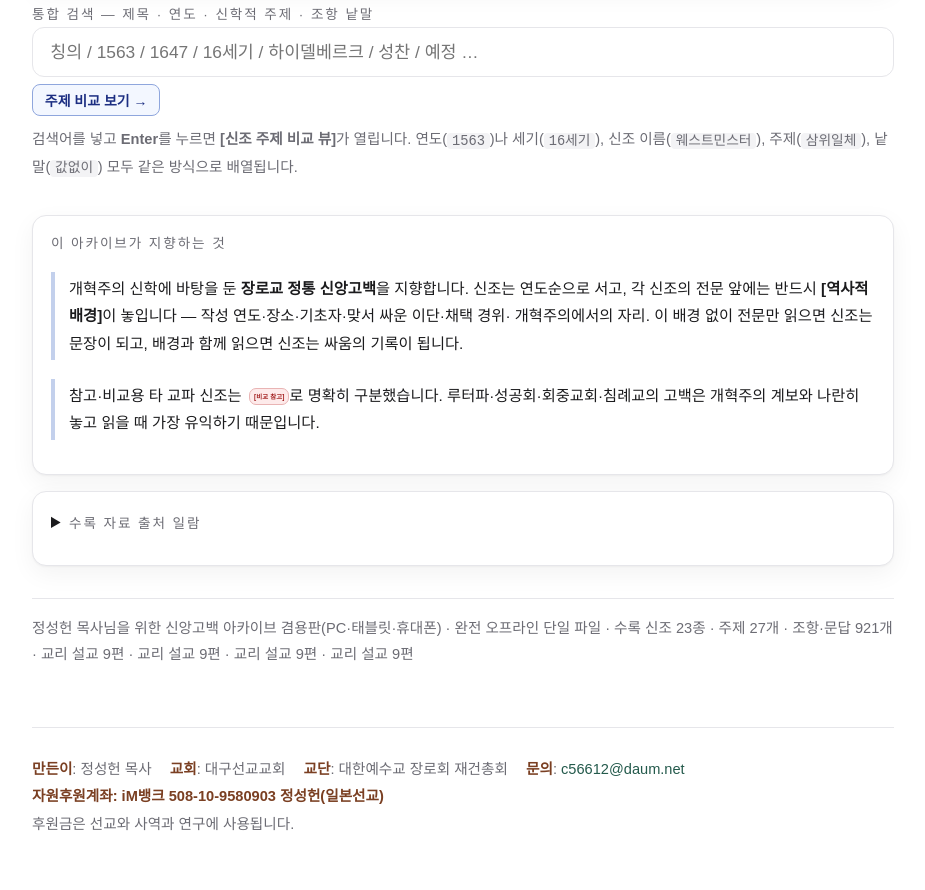
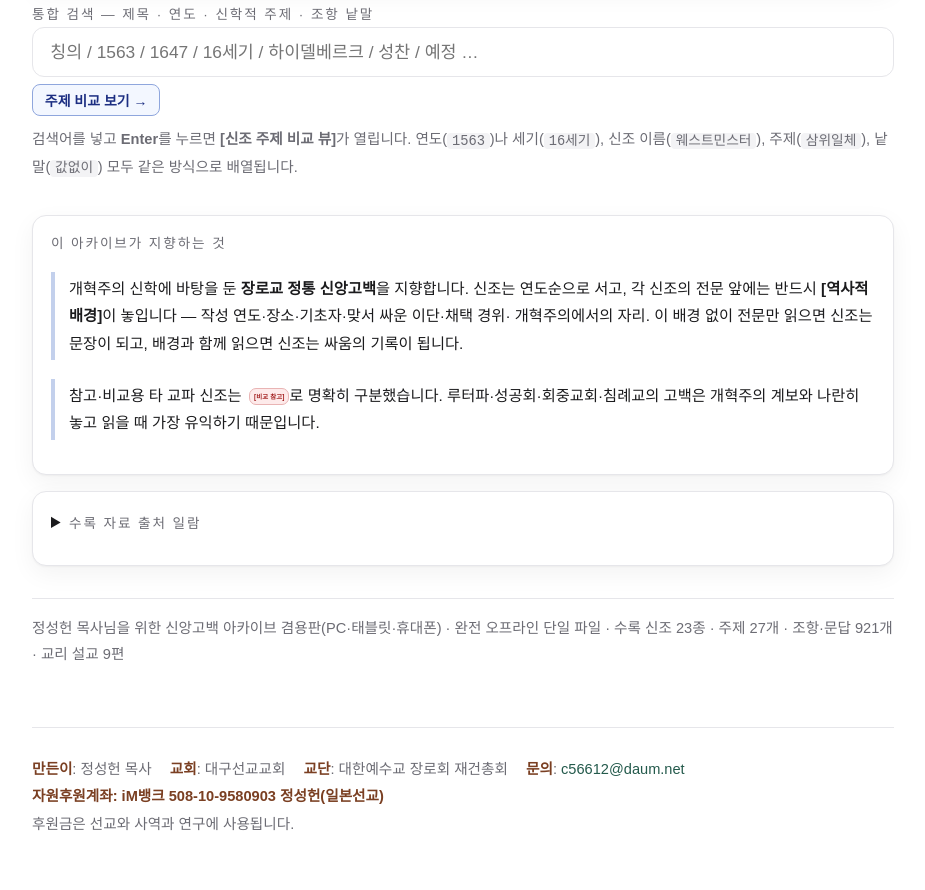
Before and after one commit to Jung-sunghun/Christianity, a plain HTML site: page 공유/신앙고백.html in a window 1280 px wide. Shown: the part 2790-3680 px from the top of the page, without its empty margins (342-1267 px from the left). Drawn offline with Linux system fonts and the light colour scheme.

Commit message:
신앙고백: 표지 꼬리말 중복 표기 정리(교리 설교 9편 1회)

```diff
--- a/공유/신앙고백.html
+++ b/공유/신앙고백.html
@@ -1491,7 +1491,7 @@ html[data-theme="dark"] .scrollhint{color:#9fb0d6}
     </details>
 
     <div class="foot small muted">정성헌 목사님을 위한 신앙고백 아카이브 겸용판(PC·태블릿·휴대폰) · 완전 오프라인 단일 파일 ·
-    수록 신조 23종 · 주제 27개 · 조항·문답 921개 · 교리 설교 9편 · 교리 설교 9편 · 교리 설교 9편 · 교리 설교 9편</div>
+    수록 신조 23종 · 주제 27개 · 조항·문답 921개 · 교리 설교 9편</div>
   </div>
 </section>
 </div>
@@ -1774,6 +1774,7 @@ html[data-theme="dark"] .scrollhint{color:#9fb0d6}
 
 
 
+
 <!-- ==== 교리 설교 (주제 1~3) : 자동 주입 구역 시작 ==== -->
 <style>
 /* ── 교리 설교 (신앙고백 1~3주제) ───────────────────────────────── */
```
